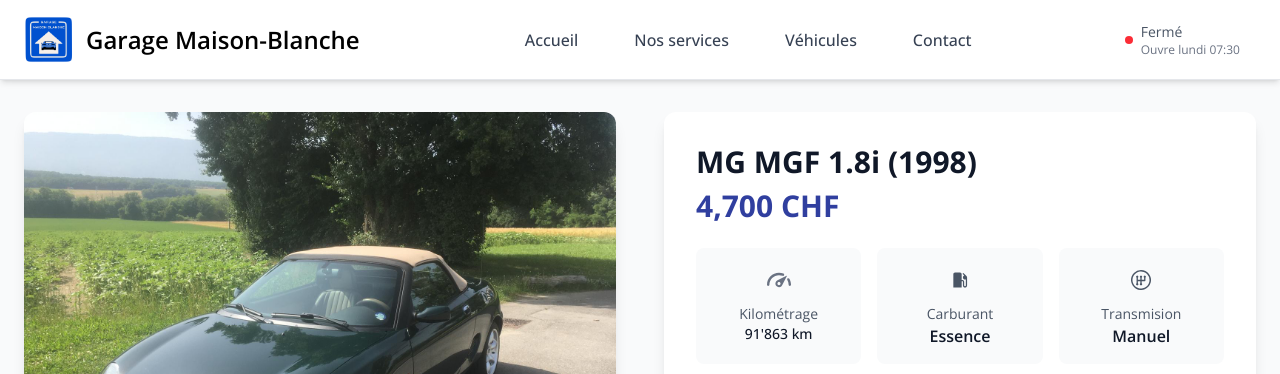
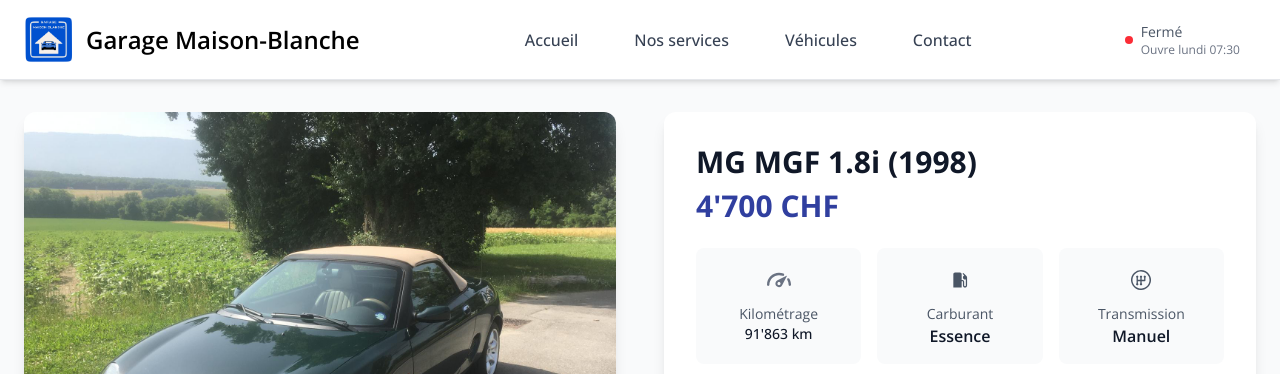
Before and after one commit to anthohn/garage-maisonblanche, a Next.js app: page /vehicules/mg-mgf-1.8i in a window 1280 px wide. Shown: the top 374 px of the page. Built offline with nearby package versions, Linux system fonts and the light colour scheme.

Commit message:
correction erreur next

```diff
--- a/app/vehicules/[id]/page.tsx
+++ b/app/vehicules/[id]/page.tsx
@@ -81,7 +81,7 @@
                             </h1>
 
                             <div className="text-3xl font-bold text-[#303F9F] mb-6">
-                                {car.price.toLocaleString()} CHF
+                                {car.price.toLocaleString('fr-CH').replace(/\s/g, "'")}&nbsp;CHF
                             </div>
 
                             {/* Key Information */}
@@ -118,7 +118,7 @@
                                             <path d="M61.44,0A61.46,61.46,0,1,1,18,18,61.23,61.23,0,0,1,61.44,0Zm4.07,82.09a6.67,6.67,0,1,1-8.14,0V68.62H42.31V82.09a6.67,6.67,0,1,1-8.14,0V46.17a6.67,6.67,0,1,1,8.14,0V60.48H57.37V46.17a6.67,6.67,0,1,1,8.14,0V60.48H80.57V46.17a6.67,6.67,0,1,1,8.14,0V64a4.41,4.41,0,0,1,0,.52,4.07,4.07,0,0,1-4.07,4.07H65.51V82.09Zm33-57.76a52.46,52.46,0,1,0,15.38,37.11A52.29,52.29,0,0,0,98.55,24.33Z" />
                                         </svg>
                                     </div>
-                                    <div className="text-sm text-gray-600">Transmision</div>
+                                    <div className="text-sm text-gray-600">Transmission</div>
                                     <div className="font-semibold text-gray-900">{car.transmission}</div>
                                 </div>
                             </div>
```
